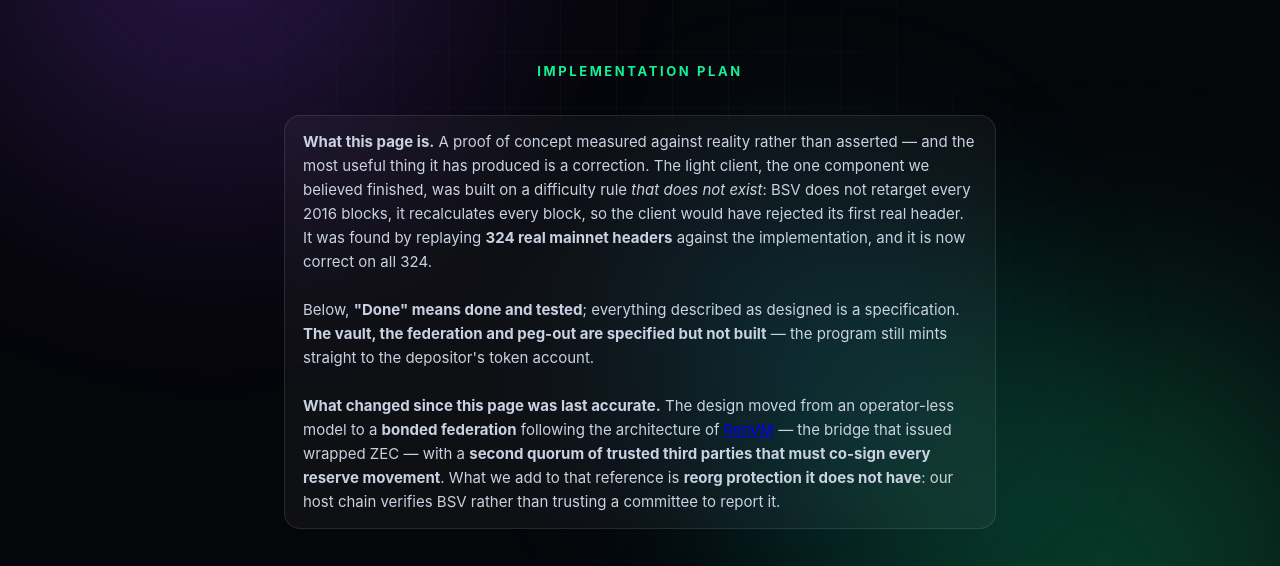
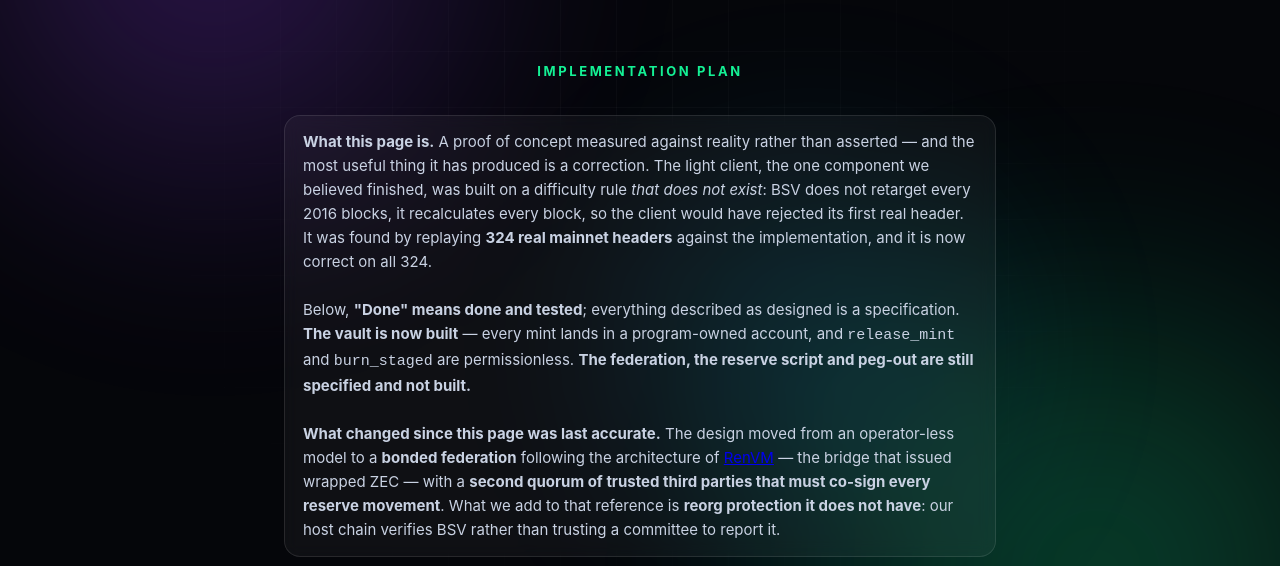
Before and after one commit to solbeam-bot/solbeam, a plain HTML site: page website/status/index.html in a window 1280 px wide. Shown: the part 173-739 px from the top of the page. Drawn offline with Linux system fonts and the light colour scheme.

Commit message:
Fix the status page intro: the vault is built
A sweep after the vault landed found one surviving claim that it was not -- the
intro paragraph of the status page still read 'The vault, the federation and peg-out are
specified but not built'. It is now: the vault built, the federation, the reserve script and
peg-out not.

```diff
--- a/website/status/index.html
+++ b/website/status/index.html
@@ -86,8 +86,9 @@
       against the implementation, and it is now correct on all 324.
       <br><br>
       Below, <strong>"Done" means done and tested</strong>; everything described as designed is a
-      specification. <strong>The vault, the federation and peg-out are specified but not built</strong> —
-      the program still mints straight to the depositor's token account.
+      specification. <strong>The vault is now built</strong> — every mint lands in a program-owned
+      account, and <code>release_mint</code> and <code>burn_staged</code> are permissionless.
+      <strong>The federation, the reserve script and peg-out are still specified and not built.</strong>
       <br><br>
       <strong>What changed since this page was last accurate.</strong> The design moved from an
       operator-less model to a <strong>bonded federation</strong> following the architecture of
```
